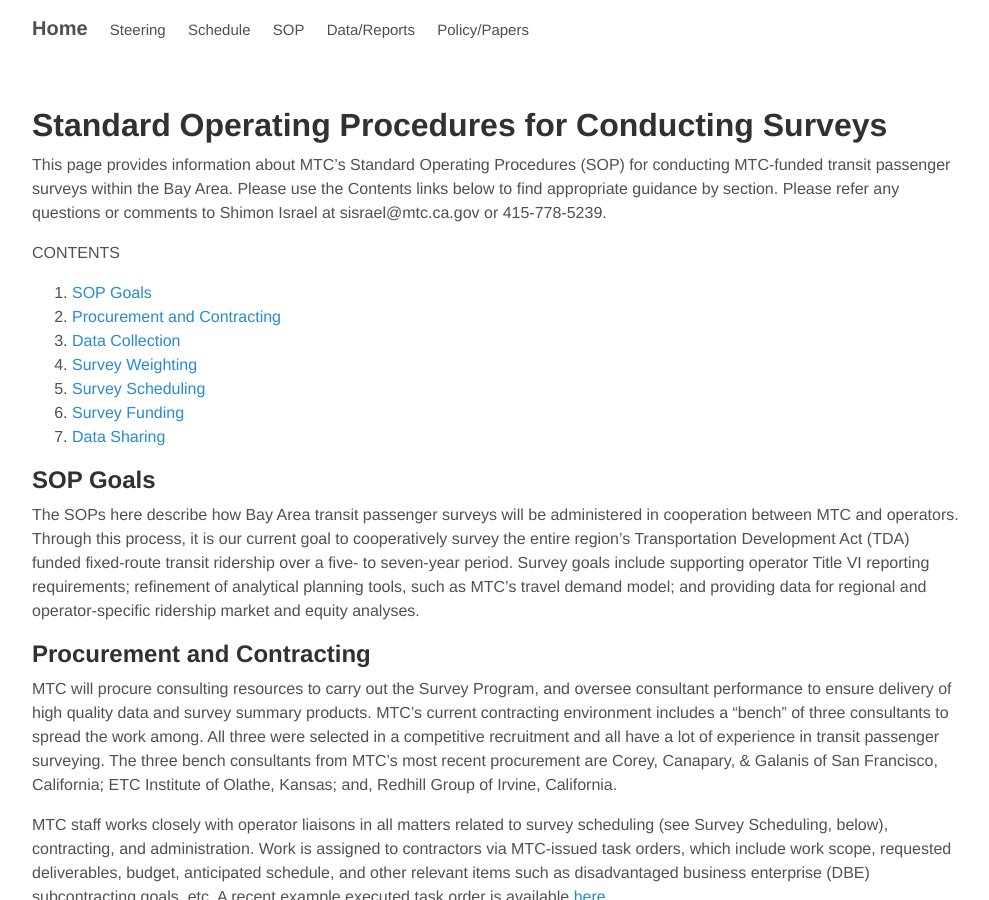
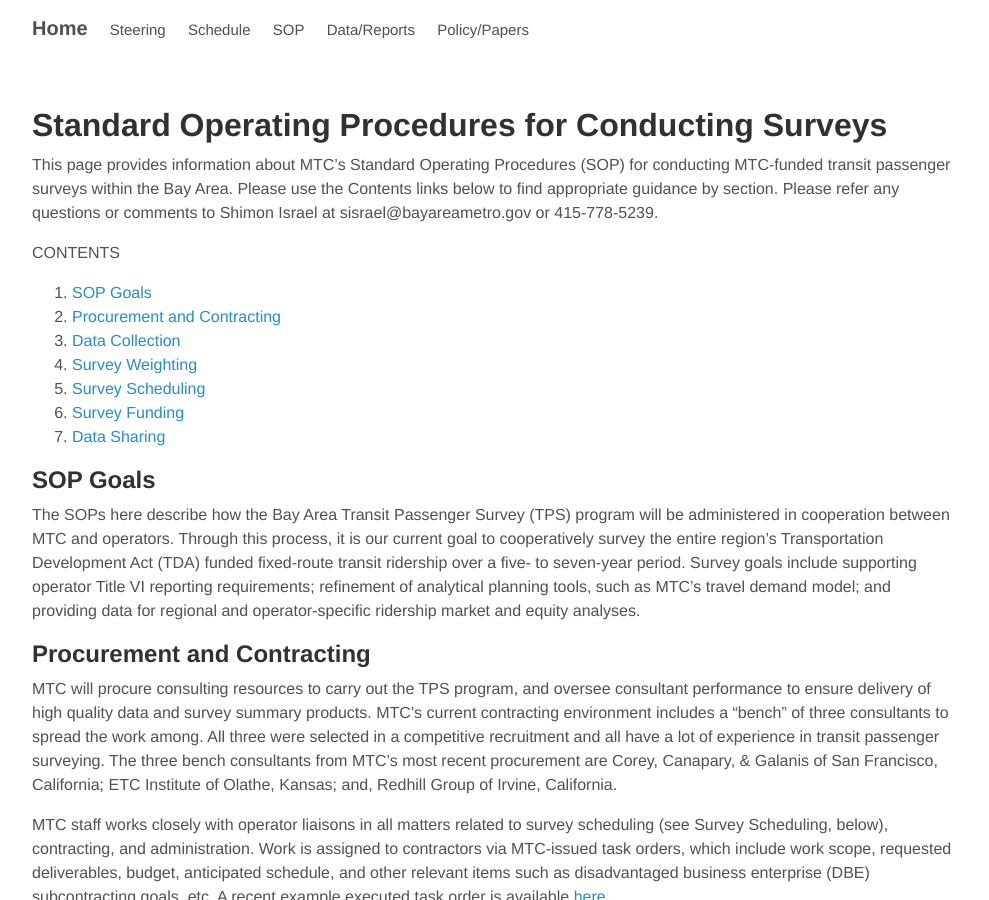
Before and after one commit to BayAreaMetro/transit-passenger-surveys, a Jekyll site: the page built from SOP.md, in a window 1280 px wide and 900 px high. Shown: the whole window, without its empty margins (144-1133 px from the left). Built offline with Jekyll 4.4.1, drawn with Linux system fonts in a browser that asks for light colours; nearby versions of some CDN libraries; library files that are not in the unit come from our copies.

Commit message:
In progress updating survey name to TPS

```diff
--- a/SOP.md
+++ b/SOP.md
@@ -5,7 +5,7 @@
 
 # Standard Operating Procedures for Conducting Surveys
 
-This page provides information about MTC's Standard Operating Procedures (SOP) for conducting MTC-funded transit passenger surveys within the Bay Area. Please use the Contents links below to find appropriate guidance by section. Please refer any questions or comments to Shimon Israel at sisrael@mtc.ca.gov or 415-778-5239.
+This page provides information about MTC's Standard Operating Procedures (SOP) for conducting MTC-funded transit passenger surveys within the Bay Area. Please use the Contents links below to find appropriate guidance by section. Please refer any questions or comments to Shimon Israel at sisrael@bayareametro.gov or 415-778-5239.
 
 CONTENTS
 
@@ -19,11 +19,11 @@
 
 ## SOP Goals
 
-The SOPs here describe how Bay Area transit passenger surveys will be administered in cooperation between MTC and operators. Through this process, it is our current goal to cooperatively survey the entire region's Transportation Development Act (TDA) funded fixed-route transit ridership over a five- to seven-year period. Survey goals include supporting operator Title VI reporting requirements; refinement of analytical planning tools, such as MTC's travel demand model; and providing data for regional and operator-specific ridership market and equity analyses.
+The SOPs here describe how the Bay Area Transit Passenger Survey (TPS) program will be administered in cooperation between MTC and operators. Through this process, it is our current goal to cooperatively survey the entire region's Transportation Development Act (TDA) funded fixed-route transit ridership over a five- to seven-year period. Survey goals include supporting operator Title VI reporting requirements; refinement of analytical planning tools, such as MTC's travel demand model; and providing data for regional and operator-specific ridership market and equity analyses.
 
 ## Procurement and Contracting
 
-MTC will procure consulting resources to carry out the Survey Program, and oversee consultant performance to ensure delivery of high quality data and survey summary products. MTC's current contracting environment includes a "bench" of three consultants to spread the work among. All three were selected in a competitive recruitment and all have a lot of experience in transit passenger surveying. The three bench consultants from MTC's most recent procurement are Corey, Canapary, & Galanis of San Francisco, California; ETC Institute of Olathe, Kansas; and, Redhill Group of Irvine, California.
+MTC will procure consulting resources to carry out the TPS program, and oversee consultant performance to ensure delivery of high quality data and survey summary products. MTC's current contracting environment includes a "bench" of three consultants to spread the work among. All three were selected in a competitive recruitment and all have a lot of experience in transit passenger surveying. The three bench consultants from MTC's most recent procurement are Corey, Canapary, & Galanis of San Francisco, California; ETC Institute of Olathe, Kansas; and, Redhill Group of Irvine, California.
 
 MTC staff works closely with operator liaisons in all matters related to survey scheduling (see Survey Scheduling, below), contracting, and administration. Work is assigned to contractors via MTC-issued task orders, which include work scope, requested deliverables, budget, anticipated schedule, and other relevant items such as disadvantaged business enterprise (DBE) subcontracting goals, etc. A recent example executed task order is available [here](https://mtcdrive.box.com/Example-Task-Order).
 
--- a/index.html
+++ b/index.html
@@ -3,10 +3,10 @@
 title: Home
 ---
 
-<h1>Regional Onboard Survey Program</h1>
+<h1>MTC Transit Passenger Survey</h1>
 
 <p>
-Welcome to the web presence for the MTC Regional Onboard Survey Program. In 2010, MTC began Regional Onboard Survey Program, collecting data from transit operators on a rolling basis, surveying a few operators every year, with the goal of completing all operators within five to seven years.  The first data collection survey cycle was completed in 2017, with a new cycle initiating thereafter.
+Welcome to the web presence for the MTC Transit Passenger Survey (TPS). In 2010, MTC began the TPS program, collecting data from transit operators on a rolling basis, surveying a few operators every year, with the goal of completing all operators within five to seven years.  The first data collection survey cycle was completed in 2017, with a new cycle initiating thereafter.
 </p>
 
 <p>
@@ -14,7 +14,7 @@
 </p>
 
 <p>
-Navigating through the tabs above, you should be able to find answers to many of your questions about this program, including those about survey scheduling, contracting, funding, types of questions asked of passengers, data releases for planning and research purposes, and related documentation and publications. Please report any questions and comments about this program or about these pages to Shimon Israel at SIsrael@mtc.ca.gov or 415-778-5239.
+Navigating through the tabs above, you should be able to find answers to many of your questions about this program, including those about survey scheduling, contracting, funding, types of questions asked of passengers, data releases for planning and research purposes, and related documentation and publications. Please report any questions and comments about this program or about these pages to Shimon Israel at SIsrael@bayareametro.gov or 415-778-5239.
 </p>
 
 <br>
```
Also changed, not shown: schedule.md (+2 -2 lines), steering.md (+2 -2 lines).
